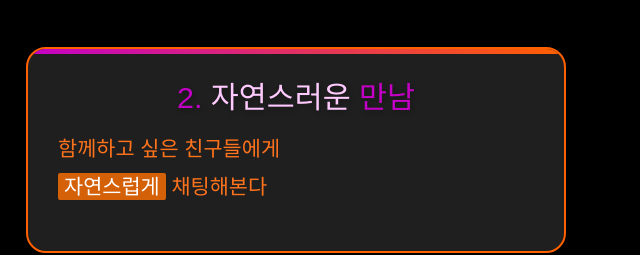
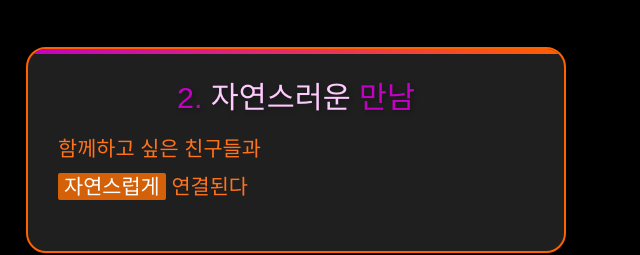
Before and after one commit to RiFF2030/phototing, a plain HTML site: page index.html in a window 1280 px wide. Shown: the part 3303-3558 px from the top of the page, 629-1269 px from the left. Drawn offline with nearby package versions, Linux system fonts and the light colour scheme; a web font is replaced by a local one.

Commit message:
Update index.html

```diff
--- a/index.html
+++ b/index.html
@@ -185,7 +185,7 @@ height="0" width="0" style="display:none;visibility:hidden"></iframe></noscript>
             <div class="col-md-6">
                 <div class="try-step">
                     <h4><span>2. <span style="color :rgb(255, 202, 254)">자연스러운</span> 만남</span></h4>
-                    <p>함께하고 싶은 친구들에게 <br/><span>자연스럽게</span> 채팅해본다</p>
+                    <p>함께하고 싶은 친구들과 <br/><span>자연스럽게</span> 연결된다</p>
                 </div>
             </div>
             <div class="col-md-6">
```
